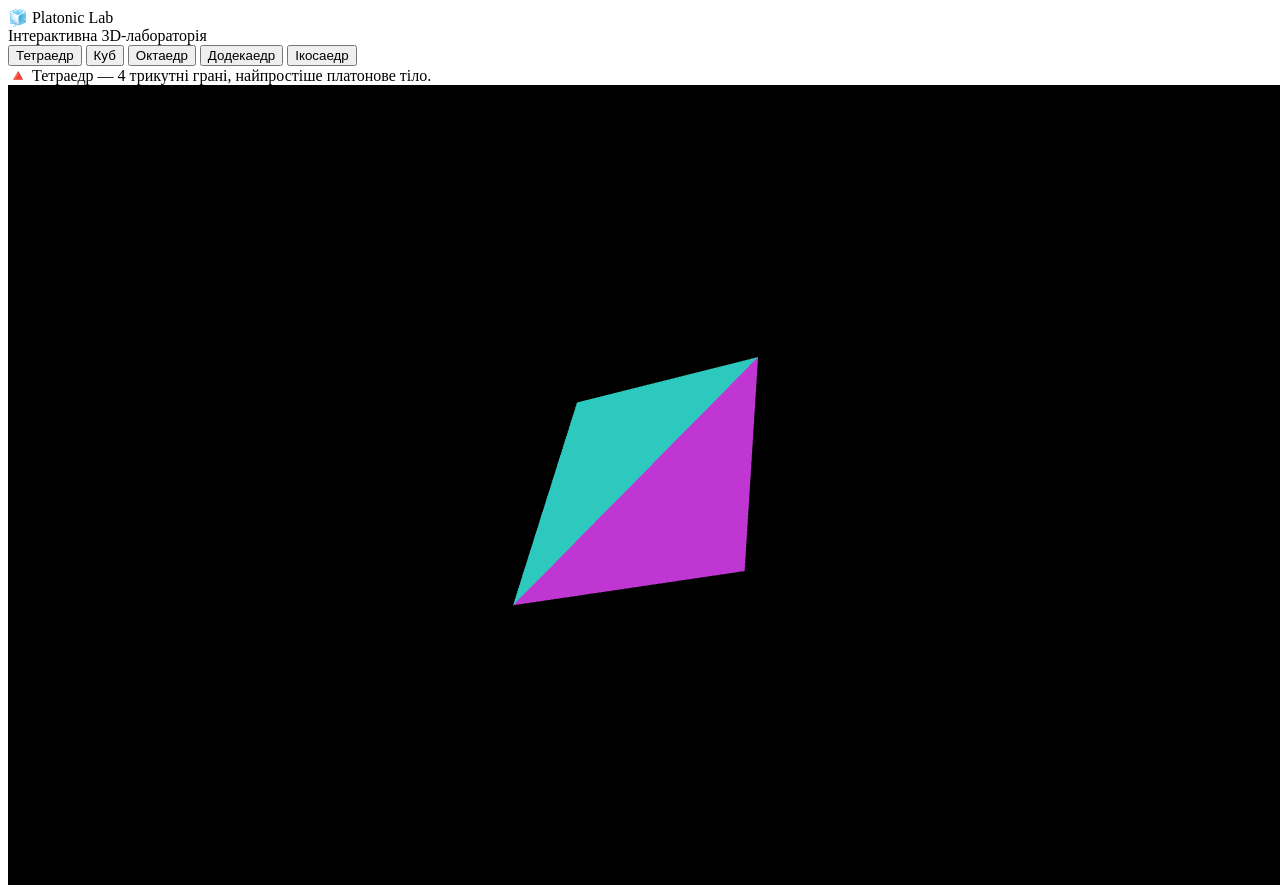
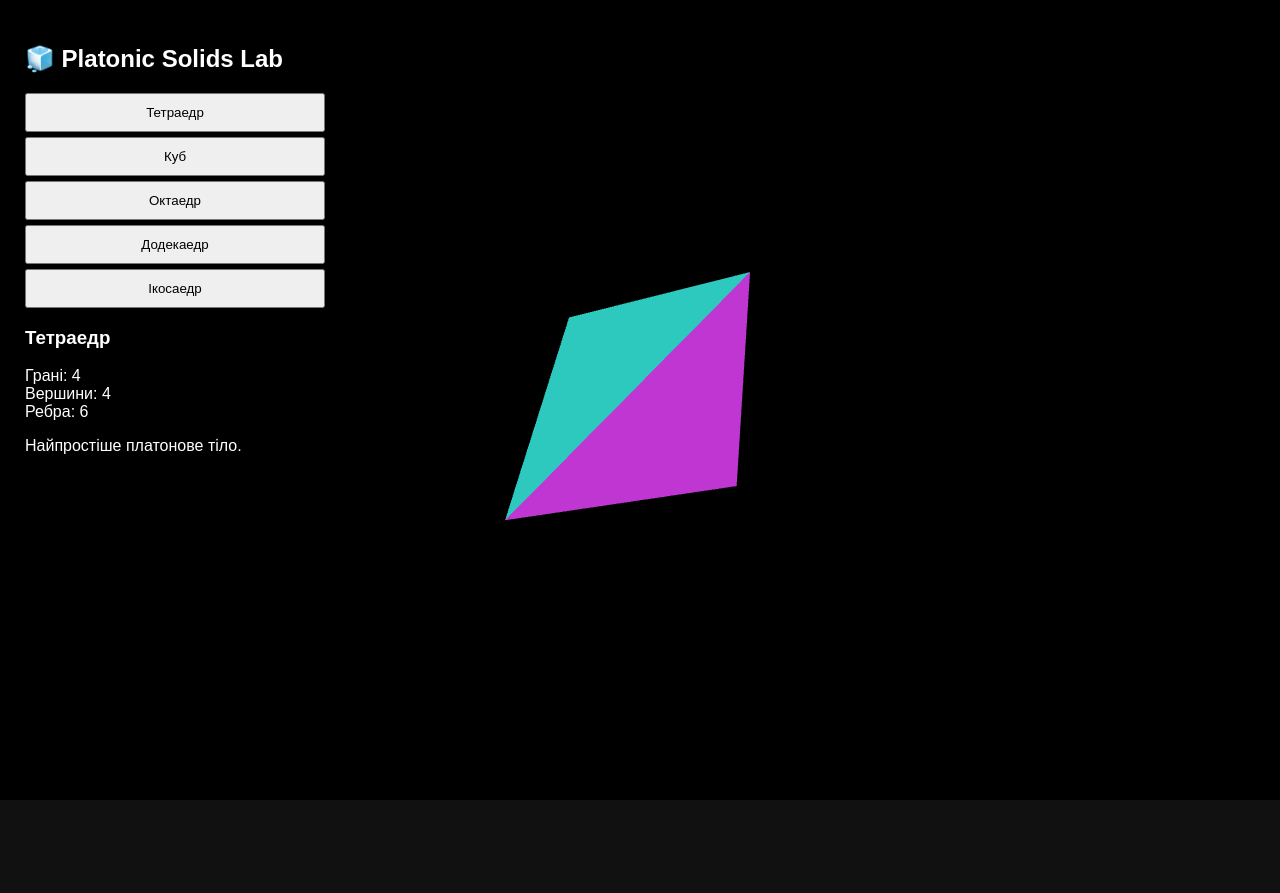
Before and after one commit to GKovtonyuk/platonic-solids, a plain HTML site: page index.html in a window 1280 px wide. After the commit the page ends 800 px from the top, so only its background shows below. Drawn offline with nearby package versions, Linux system fonts and the light colour scheme.

Commit message:
style_feat
feat: додано статистичні характеристики багатогранників
style: оптимізовано інтерфейс для смартфонів і планшетів

```diff
--- /dev/null
+++ b/css/style.css
@@ -0,0 +1,4 @@
+body{margin:0;background:#111;color:#fff;font-family:Arial}
+#ui{position:absolute;top:10px;left:10px;width:300px;padding:15px;background:rgba(0,0,0,.8);border-radius:10px}
+button{display:block;width:100%;margin:5px 0;padding:10px}
+@media(max-width:768px){#ui{width:calc(100% - 20px)}}
--- a/index.html
+++ b/index.html
@@ -1,33 +1,23 @@
 <!DOCTYPE html>
 <html lang="uk">
 <head>
-  <meta charset="UTF-8">
-  <title>Platonic Lab</title>
-  <link rel="stylesheet" href="css/style.css">
+<meta charset="UTF-8">
+<meta name="viewport" content="width=device-width, initial-scale=1.0">
+<title>Platonic Solids Lab</title>
+<link rel="stylesheet" href="css/style.css">
 </head>
-
 <body>
-
 <div id="ui">
-
-  <div class="title">🧊 Platonic Lab</div>
-  <div class="subtitle">Інтерактивна 3D-лабораторія</div>
-
-  <div id="buttons">
-    <button data-type="Tetrahedron">Тетраедр</button>
-    <button data-type="Cube">Куб</button>
-    <button data-type="Octahedron">Октаедр</button>
-    <button data-type="Dodecahedron">Додекаедр</button>
-    <button data-type="Icosahedron">Ікосаедр</button>
-  </div>
-
-  <div id="description"></div>
-
+<h2>🧊 Platonic Solids Lab</h2>
+<div id="buttons"></div>
+<div id="info"></div>
 </div>
 
 <script src="https://cdn.jsdelivr.net/npm/three@0.128.0/build/three.min.js"></script>
 <script src="https://cdn.jsdelivr.net/npm/three@0.128.0/examples/js/controls/OrbitControls.js"></script>
+<script src="js/descriptions.js"></script>
+<script src="js/solids.js"></script>
+<script src="js/ui.js"></script>
 <script src="js/app.js"></script>
-
 </body>
 </html>
--- a/js/app.js
+++ b/js/app.js
@@ -1,92 +1,36 @@
-const descriptions = {
-  Tetrahedron: "🔺 Тетраедр — 4 трикутні грані, найпростіше платонове тіло.",
-  Cube: "🟦 Куб — 6 квадратних граней, класична 3D форма.",
-  Octahedron: "🔶 Октаедр — 8 трикутних граней, дві піраміди.",
-  Dodecahedron: "⬟ Додекаедр — 12 п’ятикутних граней.",
-  Icosahedron: "🔷 Ікосаедр — 20 трикутних граней, складна симетрія."
-};
-
-// сцена
-const scene = new THREE.Scene();
-
-// камера
-const camera = new THREE.PerspectiveCamera(
-  75,
-  window.innerWidth / window.innerHeight,
-  0.1,
-  1000
-);
-camera.position.z = 3;
-
-// renderer
-const renderer = new THREE.WebGLRenderer({ antialias: true });
-renderer.setSize(window.innerWidth, window.innerHeight);
+const scene=new THREE.Scene();
+const camera=new THREE.PerspectiveCamera(75,window.innerWidth/window.innerHeight,0.1,1000);
+camera.position.z=3;
+const renderer=new THREE.WebGLRenderer({antialias:true});
+renderer.setSize(window.innerWidth,window.innerHeight);
 document.body.appendChild(renderer.domElement);
 
-// controls
-const controls = new THREE.OrbitControls(camera, renderer.domElement);
-
-// світло
-const light = new THREE.PointLight(0xffffff, 1);
-light.position.set(10, 10, 10);
+const controls=new THREE.OrbitControls(camera,renderer.domElement);
+const light=new THREE.PointLight(0xffffff,1);
+light.position.set(10,10,10);
 scene.add(light);
 
 let mesh;
 
-// геометрії
-function createGeometry(type) {
-  switch (type) {
-    case "Tetrahedron": return new THREE.TetrahedronGeometry(1);
-    case "Cube": return new THREE.BoxGeometry(1, 1, 1);
-    case "Octahedron": return new THREE.OctahedronGeometry(1);
-    case "Dodecahedron": return new THREE.DodecahedronGeometry(1);
-    case "Icosahedron": return new THREE.IcosahedronGeometry(1);
-  }
+function setSolid(type){
+if(mesh) scene.remove(mesh);
+mesh=new THREE.Mesh(createGeometry(type),new THREE.MeshNormalMaterial());
+scene.add(mesh);
+updateInfo(type);
 }
 
-// створення фігури
-function setSolid(type) {
+buildButtons(setSolid);
+setSolid('Tetrahedron');
 
-  if (mesh) scene.remove(mesh);
-
-  const geometry = createGeometry(type);
-  const material = new THREE.MeshNormalMaterial({ flatShading: true });
-
-  mesh = new THREE.Mesh(geometry, material);
-  scene.add(mesh);
-
-  document.getElementById("description").innerText = descriptions[type];
-
-  // активна кнопка
-  document.querySelectorAll("button").forEach(btn => {
-    btn.classList.remove("active");
-    if (btn.dataset.type === type) {
-      btn.classList.add("active");
-    }
-  });
-}
-
-// кнопки
-document.querySelectorAll("button").forEach(btn => {
-  btn.addEventListener("click", () => {
-    setSolid(btn.dataset.type);
-  });
-});
-
-// старт
-setSolid("Tetrahedron");
-
-// анімація
-function animate() {
-  requestAnimationFrame(animate);
-  if (mesh) mesh.rotation.y += 0.01;
-  renderer.render(scene, camera);
+function animate(){
+requestAnimationFrame(animate);
+if(mesh) mesh.rotation.y+=0.01;
+renderer.render(scene,camera);
 }
 animate();
 
-// resize
-window.addEventListener("resize", () => {
-  camera.aspect = window.innerWidth / window.innerHeight;
-  camera.updateProjectionMatrix();
-  renderer.setSize(window.innerWidth, window.innerHeight);
+window.addEventListener('resize',()=>{
+camera.aspect=window.innerWidth/window.innerHeight;
+camera.updateProjectionMatrix();
+renderer.setSize(window.innerWidth,window.innerHeight);
 });
--- /dev/null
+++ b/js/descriptions.js
@@ -0,0 +1,7 @@
+const descriptions={
+Tetrahedron:{title:'Тетраедр',faces:4,vertices:4,edges:6,text:'Найпростіше платонове тіло.'},
+Cube:{title:'Куб',faces:6,vertices:8,edges:12,text:'Має квадратні грані.'},
+Octahedron:{title:'Октаедр',faces:8,vertices:6,edges:12,text:'Складається з трикутників.'},
+Dodecahedron:{title:'Додекаедр',faces:12,vertices:20,edges:30,text:'Має п’ятикутні грані.'},
+Icosahedron:{title:'Ікосаедр',faces:20,vertices:12,edges:30,text:'Має 20 трикутних граней.'}
+};
--- /dev/null
+++ b/js/solids.js
@@ -0,0 +1,9 @@
+function createGeometry(type){
+switch(type){
+case 'Tetrahedron': return new THREE.TetrahedronGeometry(1);
+case 'Cube': return new THREE.BoxGeometry(1,1,1);
+case 'Octahedron': return new THREE.OctahedronGeometry(1);
+case 'Dodecahedron': return new THREE.DodecahedronGeometry(1);
+case 'Icosahedron': return new THREE.IcosahedronGeometry(1);
+}
+}
--- /dev/null
+++ b/js/ui.js
@@ -0,0 +1,14 @@
+function buildButtons(callback){
+const container=document.getElementById('buttons');
+Object.keys(descriptions).forEach(key=>{
+const btn=document.createElement('button');
+btn.textContent=descriptions[key].title;
+btn.onclick=()=>callback(key);
+container.appendChild(btn);
+});
+}
+function updateInfo(type){
+const d=descriptions[type];
+document.getElementById('info').innerHTML=
+`<h3>${d.title}</h3><p>Грані: ${d.faces}<br>Вершини: ${d.vertices}<br>Ребра: ${d.edges}</p><p>${d.text}</p>`;
+}
--- a/styles.css
+++ /dev/null
@@ -1,68 +0,0 @@
-body {
-  margin: 0;
-  overflow: hidden;
-  font-family: Arial, sans-serif;
-  background: radial-gradient(circle at top, #1a1a1a, #000);
-  color: white;
-}
-
-canvas {
-  display: block;
-}
-
-/* UI панель */
-#ui {
-  position: absolute;
-  top: 20px;
-  left: 20px;
-  width: 280px;
-  padding: 16px;
-  background: rgba(20,20,20,0.85);
-  border: 1px solid rgba(255,255,255,0.1);
-  border-radius: 14px;
-  backdrop-filter: blur(10px);
-}
-
-.title {
-  font-size: 20px;
-  font-weight: bold;
-}
-
-.subtitle {
-  font-size: 12px;
-  opacity: 0.7;
-  margin-bottom: 12px;
-}
-
-#buttons {
-  display: flex;
-  flex-direction: column;
-  gap: 8px;
-}
-
-button {
-  padding: 10px;
-  background: #222;
-  color: white;
-  border: 1px solid #444;
-  border-radius: 8px;
-  cursor: pointer;
-  transition: 0.2s;
-}
-
-button:hover {
-  background: #333;
-  transform: scale(1.03);
-}
-
-button.active {
-  background: #4f46e5;
-  border-color: #6366f1;
-}
-
-#description {
-  margin-top: 12px;
-  font-size: 13px;
-  line-height: 1.4;
-  opacity: 0.9;
-}
```
Also changed, not shown: 1 other file.
